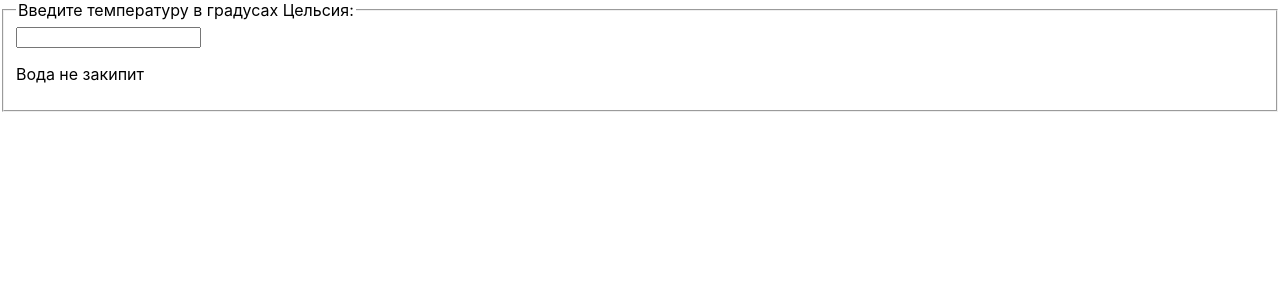
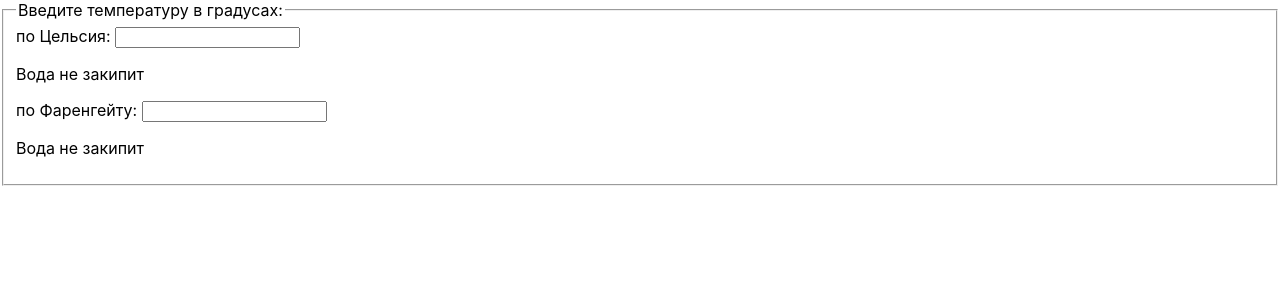
Before and after one commit to MenroMi/react-javascript, a React (Create React App) app in the folder my-app/: page / in a window 1280 px wide. Shown: the top 300 px of the page. Built offline with nearby package versions, Linux system fonts and the light colour scheme.

Commit message:
another things

```diff
--- a/my-app/src/App/App.js
+++ b/my-app/src/App/App.js
@@ -1,51 +1,46 @@
 // import {Component} from 'react';
 import {Component} from "react";
-import BoilingVerdict from "../boiling-verdict/BoilingVerdict";
+// import BoilingVerdict from "../boiling-verdict/BoilingVerdict";
+import TemperatureInput from "../temperature/TemperatureInput";
 
 
 import './App.css';
 
-// const Header = () => {
-//   return <h2>Hello World!</h2>;
-// }
 
-// class Field extends Component {
-//   render() {
-//     const holder = 'Enter here';
-//     const styles = {boxShadow: "0px 0px 5px blue"};
-//     return <input placeholder= {holder} type="text" style={styles}/>
-//   };
-// }
+function toCelsius(fahrenheit) {
+  return (fahrenheit - 32) * 5 / 9;
+}
+function toFahrenheit(celsius) {
+  return (celsius * 9 / 5) + 32;
+}
 
-// function Field() {
-//   const holder = 'Enter here';
-//   const styles = {
-//     boxShadow: "0px 0px 5px blue"
-//   };
-//   return <input placeholder= {holder} type="text" style={styles}/>
-// }
+function tryConvert(temperature, convert) {
 
-// const scaleNames = {
-//     c: 'по Цельсия',
-//     f: 'по Фаренгейту'
-// }
+  const onFloat = parseFloat(temperature);
+  if(Number.isNaN(onFloat)) {
+    return ''
+  }
+
+  const onTemp = convert(onFloat);
+  const rounded = Math.round(onTemp * 1000) / 1000;
+  return rounded.toString();
+
+}
 
 class Temperature extends Component {
     constructor(props) {
-      super(props);
-      this.handleChange = this.handleChange.bind(this);
-      this.state = {temperature: ''};  }
+      super(props)
+      this.state = {}
+    }
 
-    handleChange(e) {
-      this.setState({temperature: e.target.value});  }
 
     render() {
-      const temperature = this.state.temperature;
+
       return (
         <fieldset>
-          <legend>Введите температуру в градусах Цельсия:</legend>
-          <input value={temperature} onChange={this.handleChange}/>
-          <BoilingVerdict celsius={parseFloat(temperature)}/>
+          <legend>Введите температуру в градусах:</legend>
+          <TemperatureInput scale='c'/>
+          <TemperatureInput scale='f'/>
           </fieldset>
       );
     }
--- /dev/null
+++ b/my-app/src/temperature/TemperatureInput.js
@@ -0,0 +1,37 @@
+import { Component } from "react";
+import BoilingVerdict from "../boiling-verdict/BoilingVerdict";
+
+
+const scaleNames = {
+    c: 'по Цельсия',
+    f: 'по Фаренгейту'
+}
+
+class TemperatureInput extends Component {
+    constructor(props) {
+        super(props)
+        this.handleChange = this.handleChange.bind(this);
+        this.state = {temperature: ''};
+    }
+
+
+    handleChange(e) {
+        this.setState({temperature: e.target.value});
+    }
+
+    render() {
+
+        const {temperature} = this.state;
+        const {scale} = this.props;
+
+        return (
+            <label>
+                {scaleNames[scale]}:{"\t"}
+                <input value={temperature} onChange={this.handleChange}/>
+                <BoilingVerdict celsius={parseFloat(temperature)}/>
+            </label>
+        )
+    }
+}
+
+export default TemperatureInput;
```
